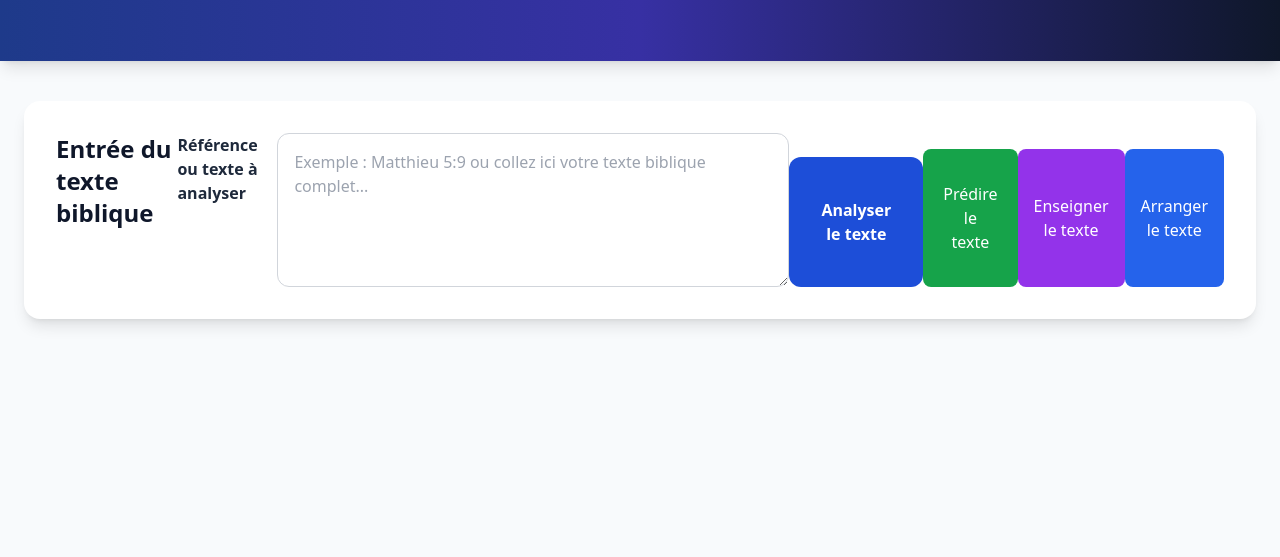
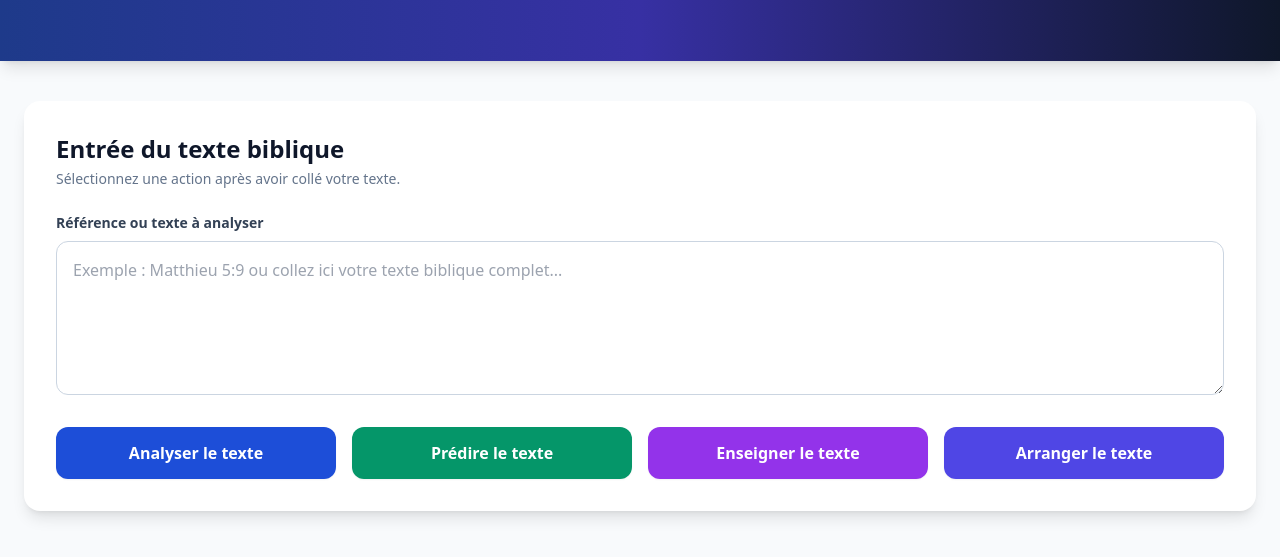
Before and after one commit to fenozorihe-web/analyse_biblique, a website: page public/index.html in a window 1280 px wide. Shown: the part 159-716 px from the top of the page. Drawn offline with nearby package versions, Linux system fonts and the light colour scheme.

Commit message:
Mise a jour globale des fichiers

```diff
--- a/public/index.html
+++ b/public/index.html
@@ -2,7 +2,10 @@
 
 <html lang="fr">
 
-<head> <meta charset="UTF-8"> <meta name="viewport" content="width=device-width, initial-scale=1.0"> <title>Assistant d'Homilétique Malagasy</title>
+<head>
+    <meta charset="UTF-8">
+    <meta name="viewport" content="width=device-width, initial-scale=1.0">
+    <title>Assistant d'Homilétique Malagasy</title>
 
     <script src="https://cdn.tailwindcss.com"></script>
 
@@ -26,8 +29,7 @@
 <body class="text-slate-800 font-sans min-h-screen">
 
     <!-- HERO -->
-<header
-    class="bg-gradient-to-r from-blue-900 via-indigo-800 to-slate-900 text-white py-16 px-6 shadow-lg">
+    <header class="bg-gradient-to-r from-blue-900 via-indigo-800 to-slate-900 text-white py-16 px-6 shadow-lg">
 
         <div class="max-w-6xl mx-auto text-center">
 
@@ -46,7 +48,7 @@
     <main class="max-w-7xl mx-auto px-4 md:px-6 py-10">
 
         <!-- FORMULAIRE -->
-    <section class="bg-white rounded-2xl shadow-lg p-8 mb-8" style="display: flex; flex-direction:row">
+        <!-- <section class="bg-white rounded-2xl shadow-lg p-8 mb-8" style="display: flex; flex-direction:row">
 
         <h2 class="text-2xl font-bold mb-4 text-slate-900">
             Entrée du texte biblique
@@ -74,24 +76,89 @@
             <button id="btnPreach"
                 class="mt-4 w-full bg-green-600 hover:bg-green-700 text-white font-medium py-3 px-4 rounded-lg transition duration-200 flex justify-center items-center gap-2" style="padding: 20px;">
                 <span>Prédire le texte</span>
-                <!-- Spinner de chargement caché par défaut -->
+
                 <div id="loader" class="hidden animate-spin rounded-full h-5 w-5 border-2 border-white border-t-transparent">
                 </div>
             </button>
             <button id="btnTeach"
                 class="mt-4 w-full bg-purple-600 hover:bg-purple-700 text-white font-medium py-3 px-4 rounded-lg transition duration-200 flex justify-center items-center gap-2">
                 <span>Enseigner le texte</span>
-                <!-- Spinner de chargement caché par défaut -->
+
                 <div id="loader" class="hidden animate-spin rounded-full h-5 w-5 border-2 border-white border-t-transparent">
                 </div>
             </button>
             <button id="btnArrange"
                 class="mt-4 w-full bg-blue-600 hover:bg-blue-700 text-white font-medium py-3 px-4 rounded-lg transition duration-200 flex justify-center items-center gap-2">
                 <span>Arranger le texte</span>
-                <!-- Spinner de chargement caché par défaut -->
+
                 <div id="loader" class="hidden animate-spin rounded-full h-5 w-5 border-2 border-white border-t-transparent">
                 </div>
             </button>
+        </div>
+
+    </section> -->
+        <!-- FORMULAIRE -->
+        <section class="bg-white rounded-2xl shadow-lg p-8 mb-8 flex flex-col gap-6">
+
+            <!-- En-tête -->
+            <div>
+                <h2 class="text-2xl font-bold text-slate-900 mb-1">
+                    Entrée du texte biblique
+                </h2>
+                <p class="text-sm text-slate-500">
+                    Sélectionnez une action après avoir collé votre texte.
+                </p>
+            </div>
+
+            <!-- Zone de saisie -->
+            <div class="flex flex-col gap-2">
+                <label for="bibleText" class="text-sm font-semibold text-slate-700">
+                    Référence ou texte à analyser
+                </label>
+                <textarea id="bibleText" rows="5"
+                    class="w-full border border-slate-300 rounded-xl p-4 focus:ring-4 focus:ring-blue-100 focus:border-blue-500 outline-none transition resize-y"
+                    placeholder="Exemple : Matthieu 5:9 ou collez ici votre texte biblique complet..."></textarea>
+            </div>
+
+            <!-- Actions / Boutons -->
+            <div class="grid grid-cols-1 sm:grid-cols-2 lg:grid-cols-4 gap-4 pt-2">
+
+                <!-- Analyser -->
+                <button id="btnAnalyze"
+                    class="w-full px-5 py-3.5 bg-blue-700 hover:bg-blue-800 text-white rounded-xl font-semibold flex items-center justify-center gap-3 transition shadow-sm hover:shadow">
+                    <span>Analyser le texte</span>
+                    <div id="loaderAnalyze"
+                        class="hidden animate-spin rounded-full h-5 w-5 border-2 border-white border-t-transparent">
+                    </div>
+                </button>
+
+                <!-- Prédire -->
+                <button id="btnPreach"
+                    class="w-full px-5 py-3.5 bg-emerald-600 hover:bg-emerald-700 text-white font-semibold rounded-xl flex items-center justify-center gap-3 transition shadow-sm hover:shadow">
+                    <span>Prédire le texte</span>
+                    <div id="loaderPreach"
+                        class="hidden animate-spin rounded-full h-5 w-5 border-2 border-white border-t-transparent">
+                    </div>
+                </button>
+
+                <!-- Enseigner -->
+                <button id="btnTeach"
+                    class="w-full px-5 py-3.5 bg-purple-600 hover:bg-purple-700 text-white font-semibold rounded-xl flex items-center justify-center gap-3 transition shadow-sm hover:shadow">
+                    <span>Enseigner le texte</span>
+                    <div id="loaderTeach"
+                        class="hidden animate-spin rounded-full h-5 w-5 border-2 border-white border-t-transparent">
+                    </div>
+                </button>
+
+                <!-- Arranger -->
+                <button id="btnArrange"
+                    class="w-full px-5 py-3.5 bg-indigo-600 hover:bg-indigo-700 text-white font-semibold rounded-xl flex items-center justify-center gap-3 transition shadow-sm hover:shadow">
+                    <span>Arranger le texte</span>
+                    <div id="loaderArrange"
+                        class="hidden animate-spin rounded-full h-5 w-5 border-2 border-white border-t-transparent">
+                    </div>
+                </button>
+
             </div>
 
         </section>
@@ -100,8 +167,7 @@
         <section id="resultSection" class="hidden space-y-8">
 
             <!-- RAPPORT -->
-        <div
-            class="bg-gradient-to-r from-slate-800 to-slate-900 text-white rounded-2xl p-6 shadow-lg">
+            <div class="bg-gradient-to-r from-slate-800 to-slate-900 text-white rounded-2xl p-6 shadow-lg">
 
                 <div class="flex flex-col md:flex-row justify-between gap-4">
 
@@ -110,8 +176,7 @@
                             Rapport d'Orientation Exégétique
                         </p>
 
-                    <h2 id="genreLittéraire"
-                        class="text-2xl font-bold mt-2">
+                        <h2 id="genreLittéraire" class="text-2xl font-bold mt-2">
                             Genre :
                         </h2>
                     </div>
@@ -121,8 +186,7 @@
                             Méthode utilisée
                         </p>
 
-                    <p id="methodeAnalyse"
-                        class="font-bold text-blue-300">
+                        <p id="methodeAnalyse" class="font-bold text-blue-300">
                         </p>
                     </div>
 
@@ -133,18 +197,15 @@
             <!-- NAVIGATION RAPIDE -->
             <div class="flex flex-wrap gap-3">
 
-            <a href="#exegese"
-                class="bg-blue-100 text-blue-800 px-4 py-2 rounded-full font-medium">
+                <a href="#exegese" class="bg-blue-100 text-blue-800 px-4 py-2 rounded-full font-medium">
                     Exégèse
                 </a>
 
-            <a href="#theologie"
-                class="bg-emerald-100 text-emerald-800 px-4 py-2 rounded-full font-medium">
+                <a href="#theologie" class="bg-emerald-100 text-emerald-800 px-4 py-2 rounded-full font-medium">
                     Théologie
                 </a>
 
-            <a href="#contexte"
-                class="bg-orange-100 text-orange-800 px-4 py-2 rounded-full font-medium">
+                <a href="#contexte" class="bg-orange-100 text-orange-800 px-4 py-2 rounded-full font-medium">
                     Contextualisation Malagasy
                 </a>
 
@@ -154,43 +215,37 @@
             <div class="grid lg:grid-cols-3 gap-6">
 
                 <!-- EXÉGÈSE -->
-            <div id="exegese"
-                class="bg-white rounded-2xl p-6 shadow-md card-hover">
+                <div id="exegese" class="bg-white rounded-2xl p-6 shadow-md card-hover">
 
                     <h3 class="text-xl font-bold text-blue-800 mb-4">
                         🔍 Étude Lexicale
                     </h3>
 
-                <div id="exegeseContainer"
-                    class="space-y-4 text-sm">
+                    <div id="exegeseContainer" class="space-y-4 text-sm">
                     </div>
 
                 </div>
 
                 <!-- THÉOLOGIE -->
-            <div id="theologie"
-                class="bg-white rounded-2xl p-6 shadow-md card-hover">
+                <div id="theologie" class="bg-white rounded-2xl p-6 shadow-md card-hover">
 
                     <h3 class="text-xl font-bold text-emerald-800 mb-4">
                         ⚖️ Clés Théologiques
                     </h3>
 
-                <ul id="theologieContainer"
-                    class="list-disc list-inside space-y-2 text-sm">
+                    <ul id="theologieContainer" class="list-disc list-inside space-y-2 text-sm">
                     </ul>
 
                 </div>
 
                 <!-- CONTEXTE MALAGASY -->
-            <div id="contexte"
-                class="bg-orange-50 rounded-2xl p-6 shadow-md border border-orange-100 card-hover">
+                <div id="contexte" class="bg-orange-50 rounded-2xl p-6 shadow-md border border-orange-100 card-hover">
 
                     <h3 class="text-xl font-bold text-orange-800 mb-4">
                         🇲🇬 Ohabolana & Contextualisation
                     </h3>
 
-                <div id="proverbesContainer"
-                    class="space-y-4 text-sm">
+                    <div id="proverbesContainer" class="space-y-4 text-sm">
                     </div>
 
                 </div>
@@ -201,8 +256,7 @@
             <div class="grid md:grid-cols-2 gap-6">
 
                 <!-- CANON -->
-            <div
-                class="bg-blue-50 rounded-2xl p-6 border border-blue-100 shadow-sm card-hover">
+                <div class="bg-blue-50 rounded-2xl p-6 border border-blue-100 shadow-sm card-hover">
 
                     <h3 class="text-xl font-bold text-blue-900 mb-4">
                         📖 Portée Canonique
@@ -212,23 +266,20 @@
                         Dans le Livre
                     </h4>
 
-                <p id="canonLivre"
-                    class="text-sm text-gray-700 mb-4">
+                    <p id="canonLivre" class="text-sm text-gray-700 mb-4">
                     </p>
 
                     <h4 class="font-semibold mb-2">
                         Dans l'ensemble de la Bible
                     </h4>
 
-                <p id="canonGlobal"
-                    class="text-sm text-gray-700">
+                    <p id="canonGlobal" class="text-sm text-gray-700">
                     </p>
 
                 </div>
 
                 <!-- LUTHÉRIEN -->
-            <div
-                class="bg-rose-50 rounded-2xl p-6 border border-rose-100 shadow-sm card-hover">
+                <div class="bg-rose-50 rounded-2xl p-6 border border-rose-100 shadow-sm card-hover">
 
                     <h3 class="text-xl font-bold text-rose-900 mb-4">
                         ⛪ Perspective Luthérienne
@@ -238,16 +289,14 @@
                         Loi & Évangile
                     </h4>
 
-                <p id="lutherDoctrinale"
-                    class="text-sm text-gray-700 mb-4">
+                    <p id="lutherDoctrinale" class="text-sm text-gray-700 mb-4">
                     </p>
 
                     <h4 class="font-semibold mb-2">
                         Références Confessionnelles
                     </h4>
 
-                <p id="lutherConfession"
-                    class="text-sm text-gray-700">
+                    <p id="lutherConfession" class="text-sm text-gray-700">
                     </p>
 
                 </div>
```
Lines whose indentation alone changed are shown as unchanged.
